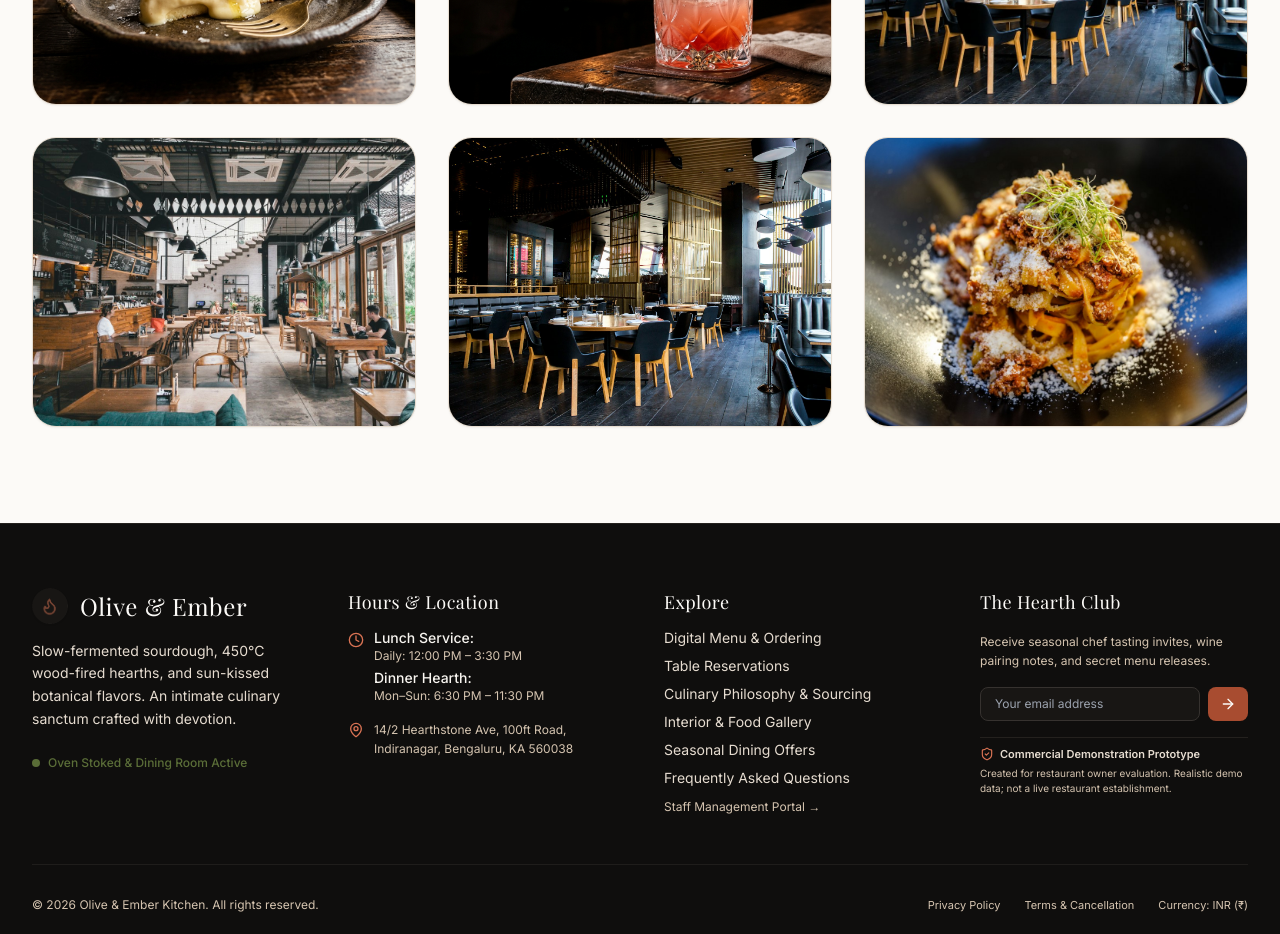
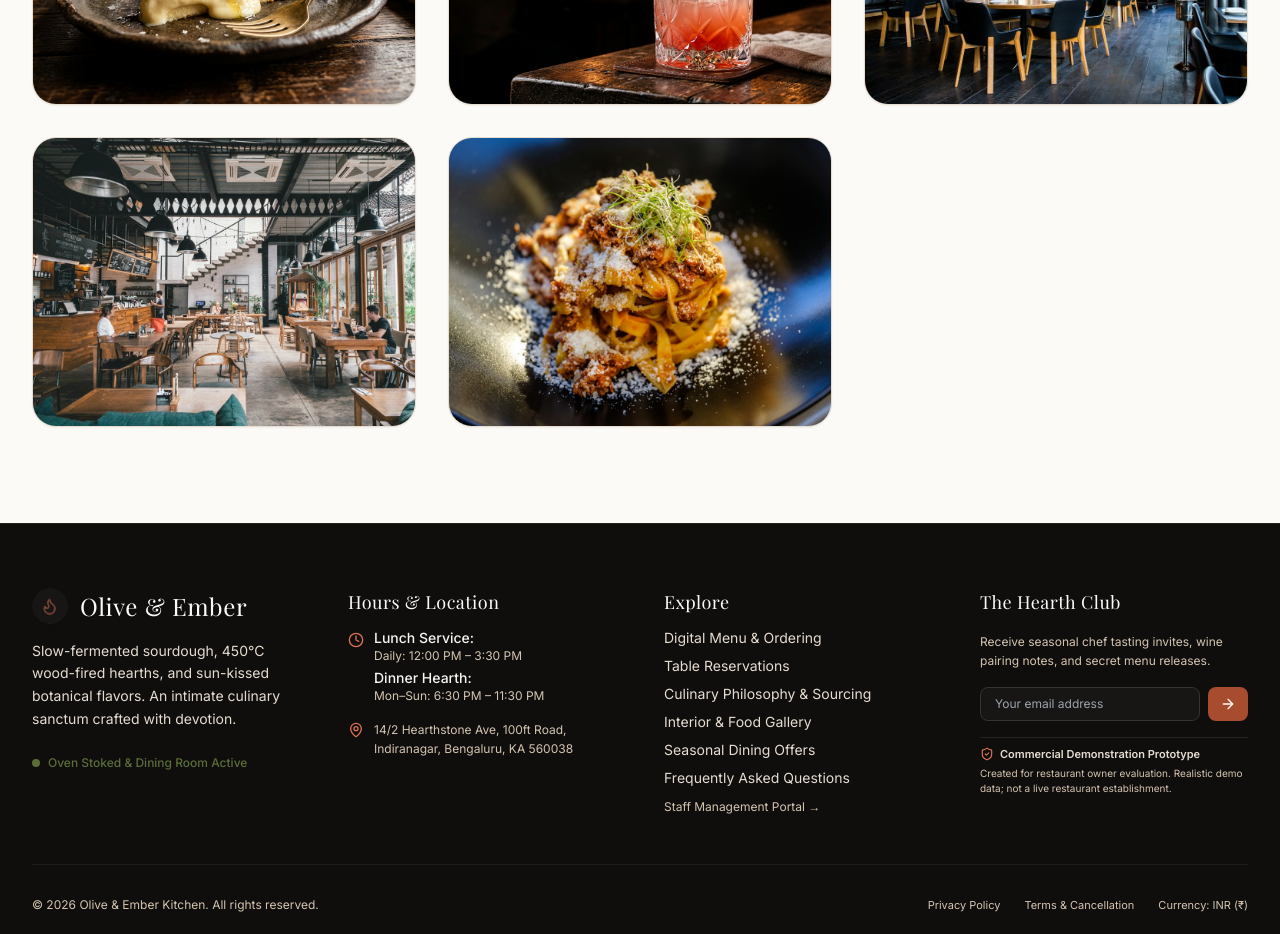
Before and after one commit to raghav-heda/olive-and-ember-restaurant, a Next.js app: page /gallery in a window 1280 px wide. Shown: the part 1600-2534 px from the top of the page. Built offline with nearby package versions, Linux system fonts and the light colour scheme; a web font is replaced by a local one.

Commit message:
fix(gallery): remove duplicate dining room image card

```diff
--- a/src/app/gallery/page.tsx
+++ b/src/app/gallery/page.tsx
@@ -102,13 +102,6 @@ const GALLERY_PHOTOS: GalleryPhoto[] = [
     title: "Botanical Courtyard Terrace",
     caption: "Sunlit open-air terrace surrounded by purple basil, fragrant herbs, and olive pots.",
     url: "/images/gallery/courtyard-terrace.jpg",
-  },
-  {
-    id: "wood-flame",
-    category: "kitchen",
-    title: "Wood Flame & Embers",
-    caption: "Seasoned olive wood continuously feeding the 450°C stone hearth oven.",
-    url: "/images/restaurant-cover.jpg",
   },
   {
     id: "chef-hearth",
```
